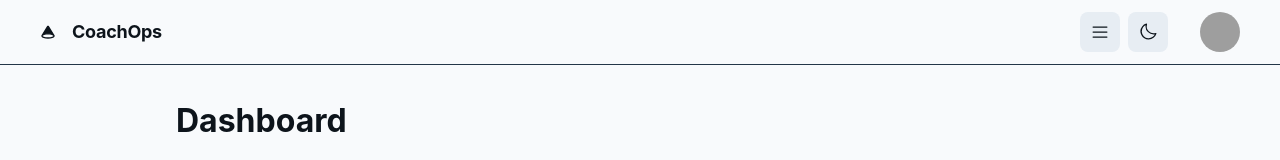
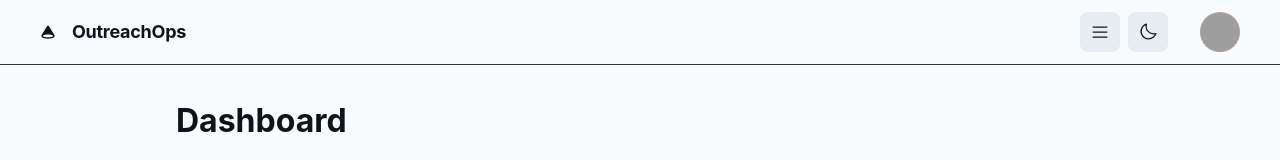
Before and after one commit to brendon-rofe/CoachOps, an Angular app in the folder frontend/: page / in a window 1280 px wide. Shown: the top 160 px of the page. Built offline with nearby package versions, Linux system fonts and the light colour scheme; no server answers; grey boxes are pictures that could not be loaded.

Commit message:
fix: Update app title

```diff
--- a/frontend/src/app/components/navbar/navbar.component.ts
+++ b/frontend/src/app/components/navbar/navbar.component.ts
@@ -25,7 +25,7 @@ import { ThemeService } from '../../services/theme.service';
             ></path>
           </svg>
         </div>
-        <h2 class="text-[#0d141b] dark:text-white text-lg font-bold leading-tight tracking-[-0.015em]">CoachOps</h2>
+        <h2 class="text-[#0d141b] dark:text-white text-lg font-bold leading-tight tracking-[-0.015em]">OutreachOps</h2>
       </div>
 
       <div class="flex flex-1 justify-end gap-8 items-center">
--- a/frontend/src/index.html
+++ b/frontend/src/index.html
@@ -2,7 +2,7 @@
 <html lang="en">
 <head>
   <meta charset="utf-8">
-  <title>CoachOps</title>
+  <title>OutreachOps</title>
   <base href="/">
   <meta name="viewport" content="width=device-width, initial-scale=1">
   <link rel="icon" type="image/x-icon" href="favicon.ico">
```
